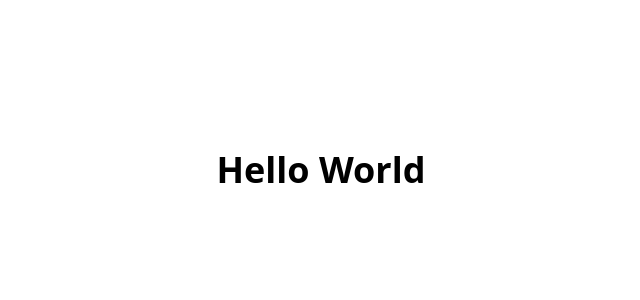
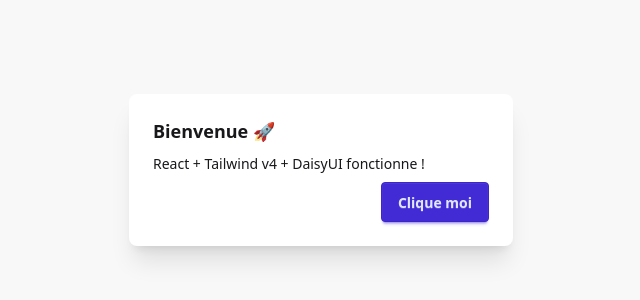
Before and after one commit to EvansNzati007/PROJET-SI, a React (Vite) app in the folder Frontend/: page / in a window 1280 px wide. Shown: the part 230-530 px from the top of the page, without its empty margins (319-959 px from the left). Built offline with nearby package versions, Linux system fonts and the light colour scheme.

Commit message:
Installation de DaisyUI et test dans App.jsx

```diff
--- a/Frontend/package.json
+++ b/Frontend/package.json
@@ -12,6 +12,7 @@
   "dependencies": {
     "@tailwindcss/vite": "^4.1.11",
     "axios": "^1.11.0",
+    "daisyui": "^5.0.50",
     "react": "^19.1.0",
     "react-dom": "^19.1.0",
     "react-router-dom": "^7.7.1",
--- a/Frontend/src/App.css
+++ b/Frontend/src/App.css
@@ -1 +1,2 @@
 @import "tailwindcss";
+@plugin "daisyui";
--- a/Frontend/src/App.jsx
+++ b/Frontend/src/App.jsx
@@ -1,10 +1,20 @@
 import './App.css'
+import LoginPage from './pages/LoginPage'
 
 function App() {
   return (
     <>
-      <div className='flex justify-center items-center h-screen'>
-        <h1 className='text-4xl font-bold'>Hello World</h1>
+      {/* <LoginPage /> */}
+      <div className="min-h-screen flex items-center justify-center bg-base-200">
+        <div className="card w-96 bg-base-100 shadow-xl">
+          <div className="card-body">
+            <h2 className="card-title">Bienvenue 🚀</h2>
+            <p>React + Tailwind v4 + DaisyUI fonctionne !</p>
+            <div className="card-actions justify-end">
+              <button className="btn btn-primary">Clique moi</button>
+            </div>
+          </div>
+        </div>
       </div>
     </>
   )
--- a/Frontend/src/index.css
+++ b/Frontend/src/index.css
@@ -1 +1,2 @@
 @import "tailwindcss";
+@plugin "daisyui";
--- /dev/null
+++ b/Frontend/src/pages/LoginPage.jsx
@@ -0,0 +1,24 @@
+import logo from '../assets/Certificate.png'
+
+export default function LoginPage() {
+  return (
+    <section className='px-4 h-screen bg-amber-200'>
+        <header className='flex justify-between'>
+            <div>
+                <h1>ESGIS</h1>
+                <img src={logo} alt="Logo certificat" className='w-[40px]' />
+            </div>
+            <div className='flex items-center gap-3'>
+                <p className='text-[#fe0503] font-bold'>Avez-vous un compte ?</p>
+                <button className='bg-[#fe0503] px-2 text-white rounded-sm'>S'inscrire</button>
+            </div>
+        </header>
+        <div className="flex justify-between border-1">
+            <div className='w-1/2 bg-black text-red-200'>
+
+            </div>
+            <div className='w-1/2'>droit</div>
+        </div>
+    </section>
+  )
+}
--- a/package.json
+++ b/package.json
@@ -19,5 +19,8 @@
   "homepage": "https://github.com/EvansNzati007/PROJET-SI#readme",
   "devDependencies": {
     "concurrently": "^9.2.0"
+  },
+  "dependencies": {
+    "daisyui": "^5.0.50"
   }
 }
```
Also changed, not shown: 2 other files (tests, documents, lock files or other folders).
